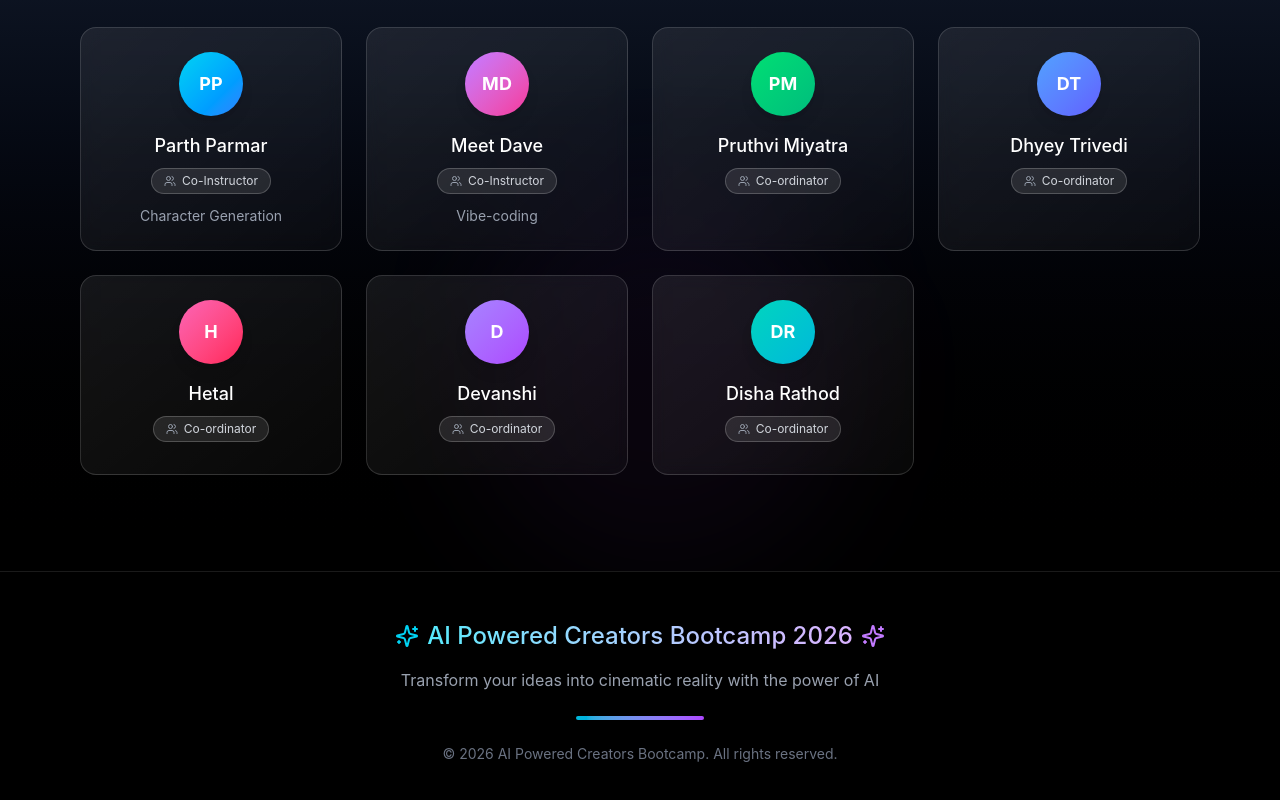
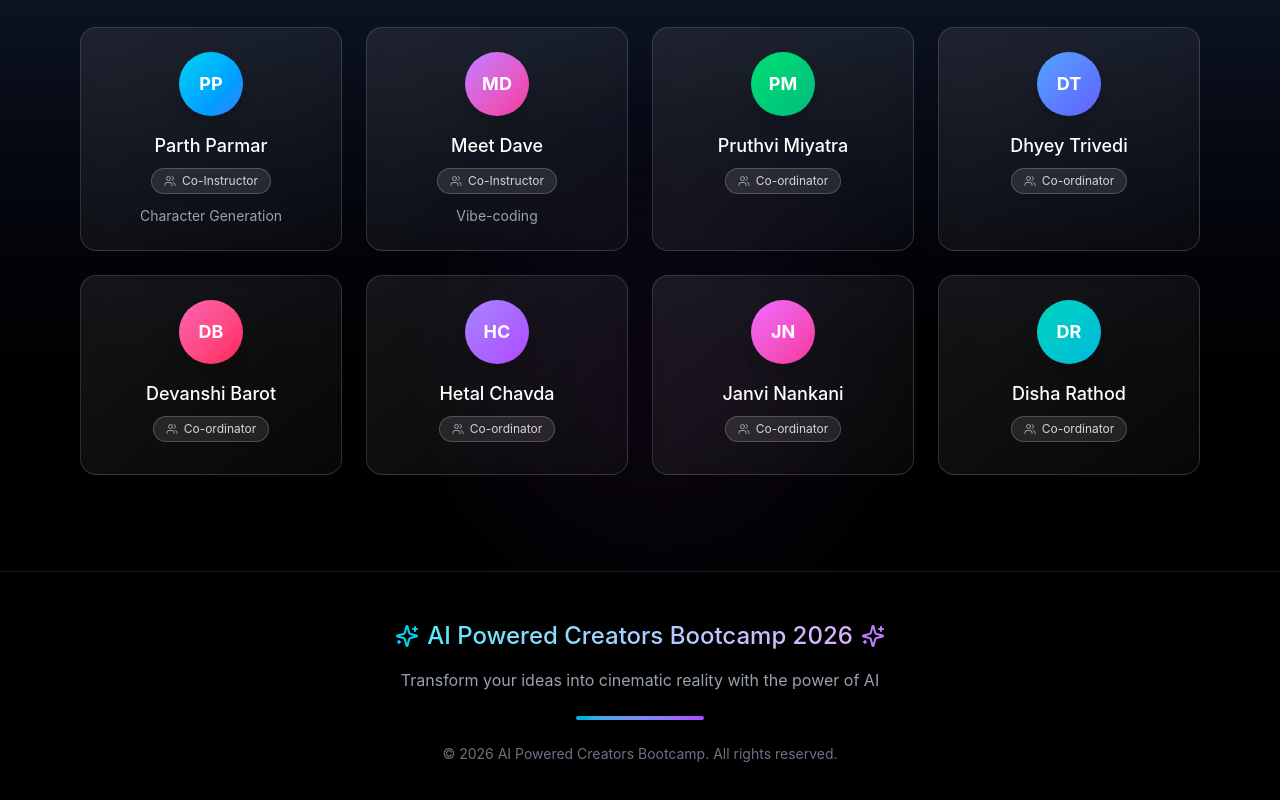
Before and after one commit to MeetDave-25/AI_workshop, a React (Vite) app: page / in a window 1280 px wide. Shown: the part 8238-9038 px from the top of the page. Built offline with nearby package versions, Linux system fonts and the light colour scheme.

Commit message:
Update team: swap Hetal/Devanshi and add Janvi

```diff
--- a/src/app/components/Team.tsx
+++ b/src/app/components/Team.tsx
@@ -45,16 +45,22 @@
         gradient: "from-blue-400 to-indigo-500",
     },
     {
-        name: "Hetal",
+        name: "Devanshi Barot",
         role: "Co-ordinator",
-        initials: "H",
+        initials: "DB",
         gradient: "from-pink-400 to-rose-500",
     },
     {
-        name: "Devanshi",
+        name: "Hetal Chavda",
         role: "Co-ordinator",
-        initials: "D",
+        initials: "HC",
         gradient: "from-violet-400 to-purple-500",
+    },
+    {
+        name: "Janvi Nankani",
+        role: "Co-ordinator",
+        initials: "JN",
+        gradient: "from-fuchsia-400 to-pink-500",
     },
     {
         name: "Disha Rathod",
```
